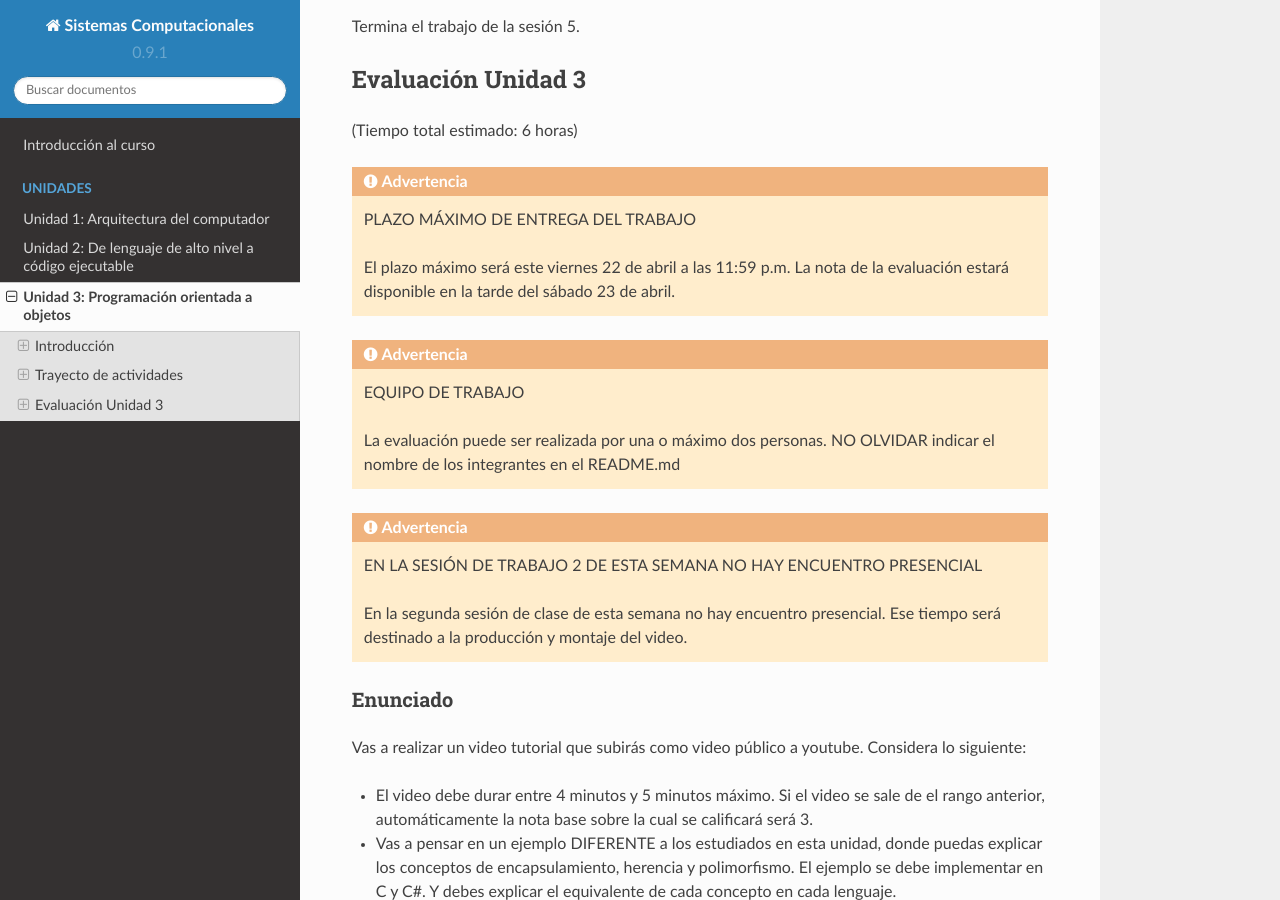
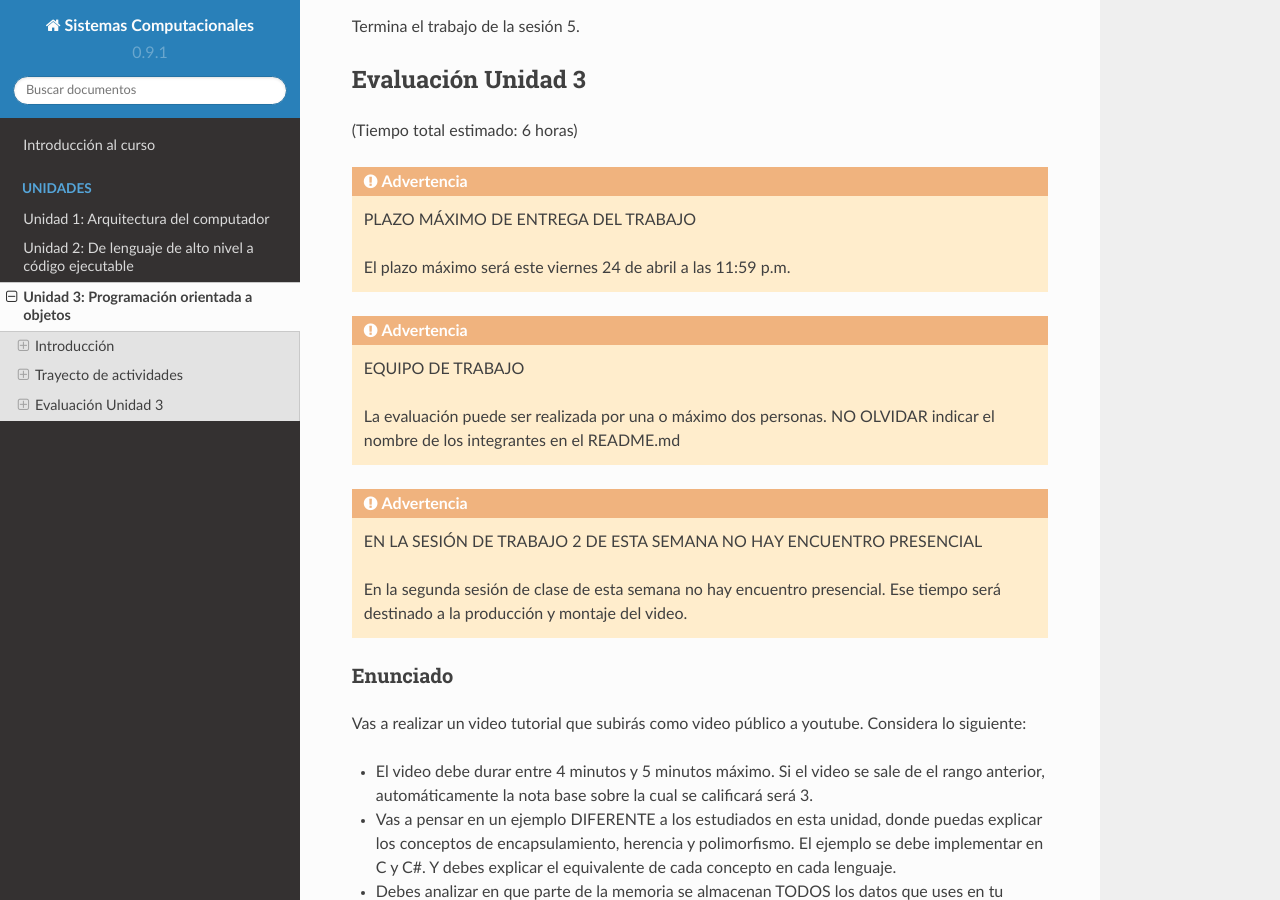
Before and after one commit to juanferfranco/SistemasComputacionales, a Sphinx documentation site: the page built from docs/_unidad3/unidad3.rst, in a window 1280 px wide and 900 px high, scrolled down 40657 px. Built offline with Sphinx 7.4.7 and the Read the Docs theme 2.0.0, drawn with Linux system fonts in a browser that asks for light colours.

Commit message:
change deadline

```diff
--- a/docs/_unidad3/unidad3.rst
+++ b/docs/_unidad3/unidad3.rst
@@ -2191,8 +2191,7 @@ Evaluación Unidad 3
 
 .. warning:: PLAZO MÁXIMO DE ENTREGA DEL TRABAJO
 
-    El plazo máximo será este viernes 22 de abril a las 11:59 p.m. La nota
-    de la evaluación estará disponible en la tarde del sábado 23 de abril.
+    El plazo máximo será este viernes 24 de abril a las 11:59 p.m.
 
 .. warning:: EQUIPO DE TRABAJO
 
```
